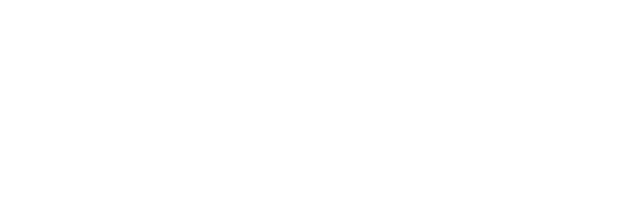
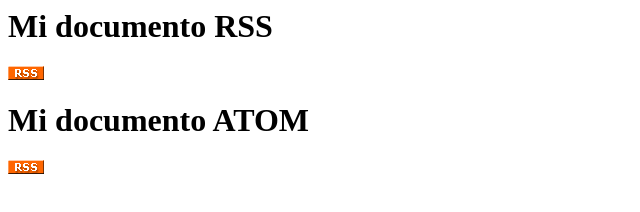
Before and after one commit to Alexito2404/alexitomuchamarcha.github.io, a plain HTML site: page index.html in a window 1280 px wide. Shown: the whole page, without its empty margins (0-640 px from the left). Drawn offline with Linux system fonts and the light colour scheme.

Commit message:
Archivo RSS

```diff
--- a/index.html
+++ b/index.html
@@ -2,6 +2,15 @@
 <meta charset="utf-8">
 <head>
 <body>
+
+<h1> Mi documento RSS </H1>
+<a href="RSS.xml">
+<img src="pic_rss.png"> </a>
+
+<h1>Mi documento ATOM</h1>
+ <a href="ATOM.xml">
+<img src="pic_rss.png"> </a>
+
 
 
 
```
Also changed, not shown: RSS.xml (renamed from Pagina Xml.xml, +6 -6 lines), pic_rss.png (added).
